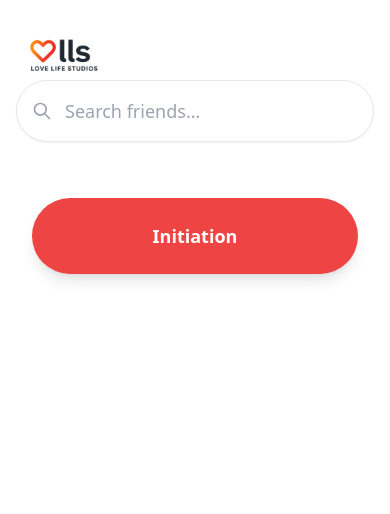
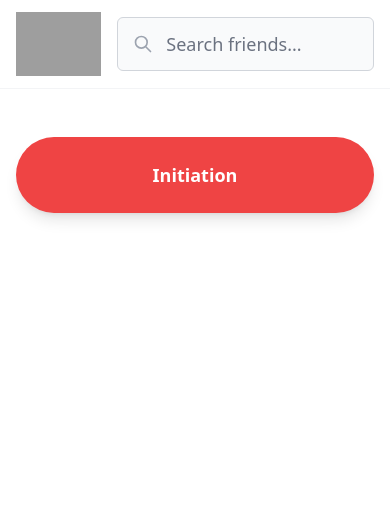
Before and after one commit to lovelifestudios/lls-initiation, a Flask app: page / in a window 390 px wide. Shown: the top 514 px of the page. Run offline with Flask 3, Linux system fonts and the light colour scheme; style sheets or scripts are compiled from the project's sources; grey boxes are pictures that could not be loaded.

Commit message:
Added better tab layout, but converted logo to an svg and it kinda looks funky so let's fix that.

```diff
--- a/templates/index.html
+++ b/templates/index.html
@@ -9,29 +9,33 @@
   </head>
 
   <body class="min-h-screen bg-white text-gray-900">
-        <div class="absolute top-0 left-0 pt-2 pl-4">
+     <header class="flex items-center justify-between w-full px-4 py-3 bg-white border-b border-gray-100 gap-4 md:gap-8">
+      <div class="flex-shrink-0">
        <a href="/">
-        <img src="{{ url_for('static', filename='images/lls-t.png') }}" alt="Love Life Studios Logo" class="h-24 md:h-32 w-auto"/>
+        <img src="{{ url_for('static', filename='images/lls-t.svg') }}" class="h-16 md:h-20 w-auto"/>
        </a>
       </div>
-
-     <main class="flex flex-col items-center w-full px-4 pt-20 md:pt-24">
-       <!-- search bar -->
-       <div class="w-full md:flex-grow md:max-w-3xl mb-8">
+      <div class="flex-grow max-w-4xl">
         <div class="relative group">
           <div class="absolute inset-y-0 left-0 flex items-center pl-4 pointer-events-none">
             <svg class="w-5 h-5 text-gray-400 group-focus-within:text-red-500 transition-colors" fill="none" stroke="currentColor" viewBox="0 0 24 24">
-		<path stroke-linecap="round" stroke-linejoin ="round" stroke-width="2" d="M21 21l-6-6m2-5a7 7 0 11-14 0 7 7 0 0114 0z"></path>
+              <path stroke-linecap="round" stroke-linejoin="round" stroke-width="2" d="M21 21l-6-6m2-5a7 7 0 11-14 0 7 7 0 0114 0z"></path>
             </svg>
            </div>
            <input type="text"
              placeholder="Search friends..."
-                   class="block w-full py-4 pl-12 pr-4 bg-white border border-gray-200 rounded-full shadow-sm focus:outline-none focus:ring-2 focus:ring-red-500 focus:border-transparent transition-all text-lg"
+             class="block w-full py-3 pl-12 pr-4 bg-gray-50 border border-gray-300 rounded-md text-gray-900 placeholder-gray-500 focus:outline-none focus:ring-2 focus:ring-red-500 focus:bg-white transition-all text-lg"
            >
         </div>
       </div>
+      <div class="flex-shrink-0 hidden sm:flex flex-col text-sm">
+       <span class="text-xs text-gray-500"> Hello, Sign in</span>
+       <span class="font-bold"> Account</span>
+      </div>
+     </header>
 
-     <main class="text-center w-full px-4 mt-6 flex flex-col items-center">
+
+     <main class="w-full px-4 mt-12 flex flex-col items-center">
          <a href="https://www.amazon.com"
            class="mx-auto block w-full max-w-3xl
             bg-red-500 hover:bg-red-700 text-white font-bold
```
Also changed, not shown: static/images/lls-t.svg (added). Lines whose indentation alone changed are shown as unchanged.
